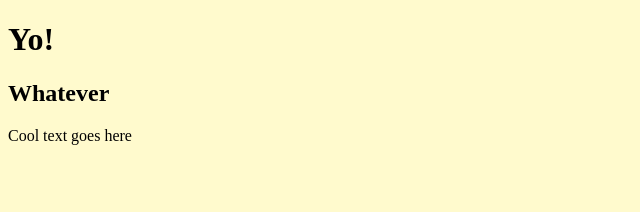
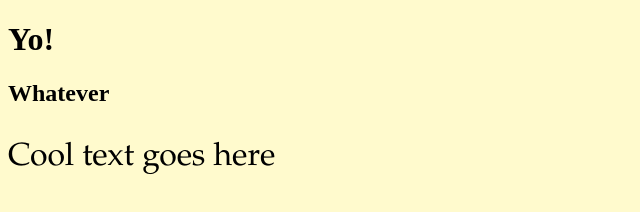
Before and after one commit to vinvasir/git-workshop-1, a plain HTML site: page index.html in a window 1280 px wide. Shown: the whole page, without its empty margins (0-640 px from the left). Drawn offline with Linux system fonts and the light colour scheme.

Commit message:
Styled the paragraph text

```diff
--- a/index.html
+++ b/index.html
@@ -5,6 +5,11 @@
     <style>
       body {
         background-color: LemonChiffon;
+      }
+
+      p {
+        font-family: Garamond;
+        font-size: 32px;
       }
     </style>
   </head>
```
